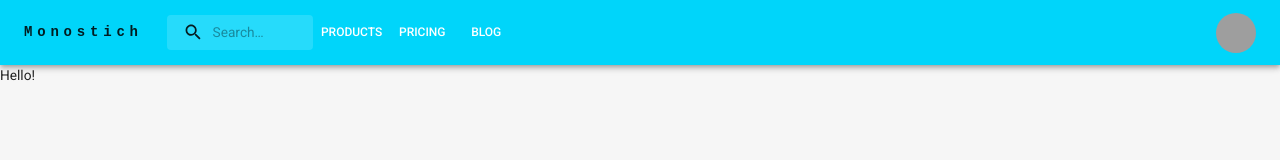
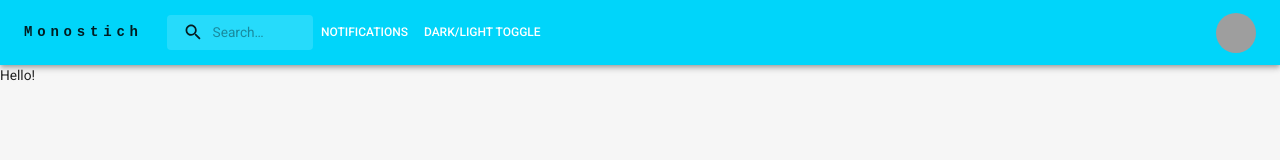
Before and after one commit to dingbat-weasel/monostich, a React (Create React App) app in the folder client/: page / in a window 1280 px wide. Shown: the top 160 px of the page. Built offline with nearby package versions, Linux system fonts and the light colour scheme; grey boxes are pictures that could not be loaded; the HTML template or start-up script is replaced by a standard one.

Commit message:
Still updating nav component, commit and push so others can pull

```diff
--- a/client/src/components/Navbar/Navbar.jsx
+++ b/client/src/components/Navbar/Navbar.jsx
@@ -13,9 +13,10 @@ import Button from "@mui/material/Button";
 import Tooltip from "@mui/material/Tooltip";
 import MenuItem from "@mui/material/MenuItem";
 import SearchIcon from "@mui/icons-material/Search";
+import { Notifications } from "@mui/icons-material";
 import InputBase from "@mui/material/InputBase";
 
-const pages = ["Products", "Pricing", "Blog"];
+const pages = ["Notifications", "Dark/Light Toggle"];
 const settings = ["Profile", "Logout"];
 
 const Search = styled("div")(({ theme }) => ({
@@ -140,6 +141,7 @@ function Navbar() {
                   <Typography textAlign="center">{page}</Typography>
                 </MenuItem>
               ))}
+              <Notifications sx={{ fontSize: "25px" }} />
             </Menu>
           </Box>
           <Typography
```
